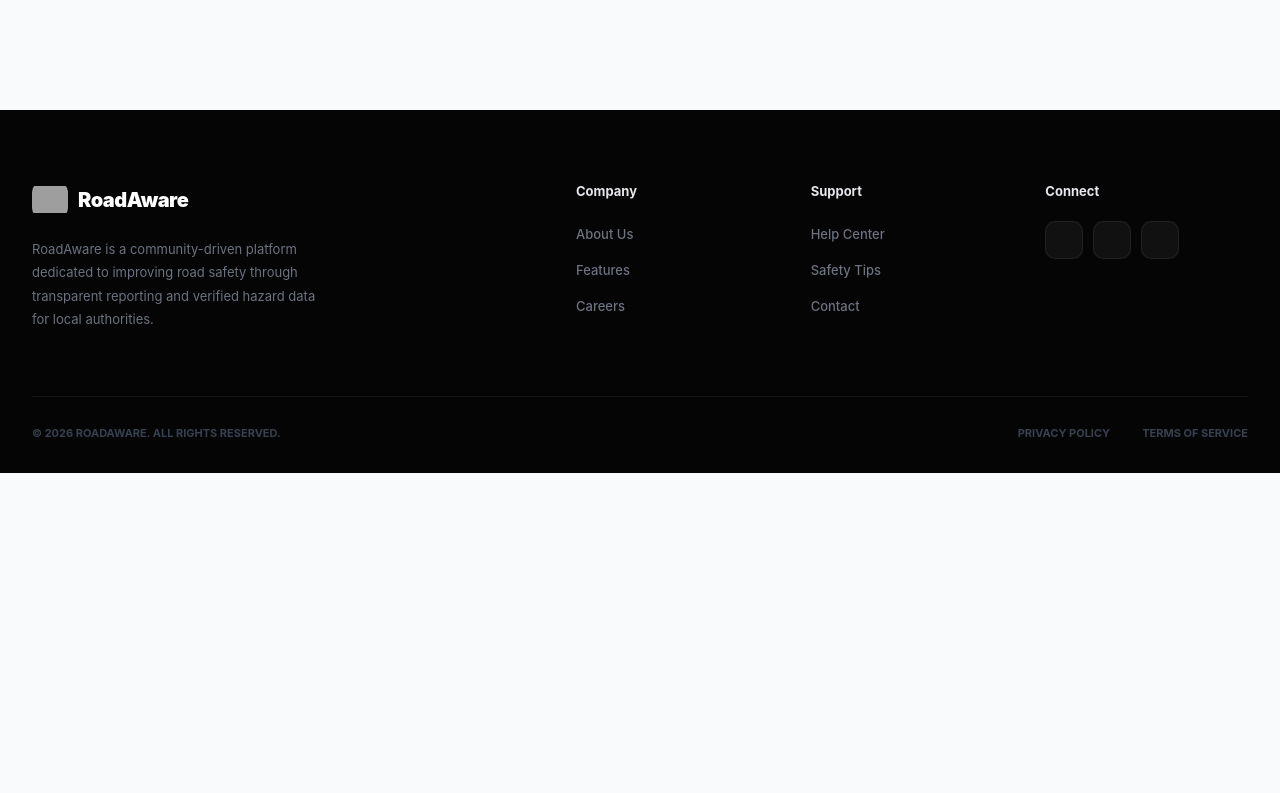
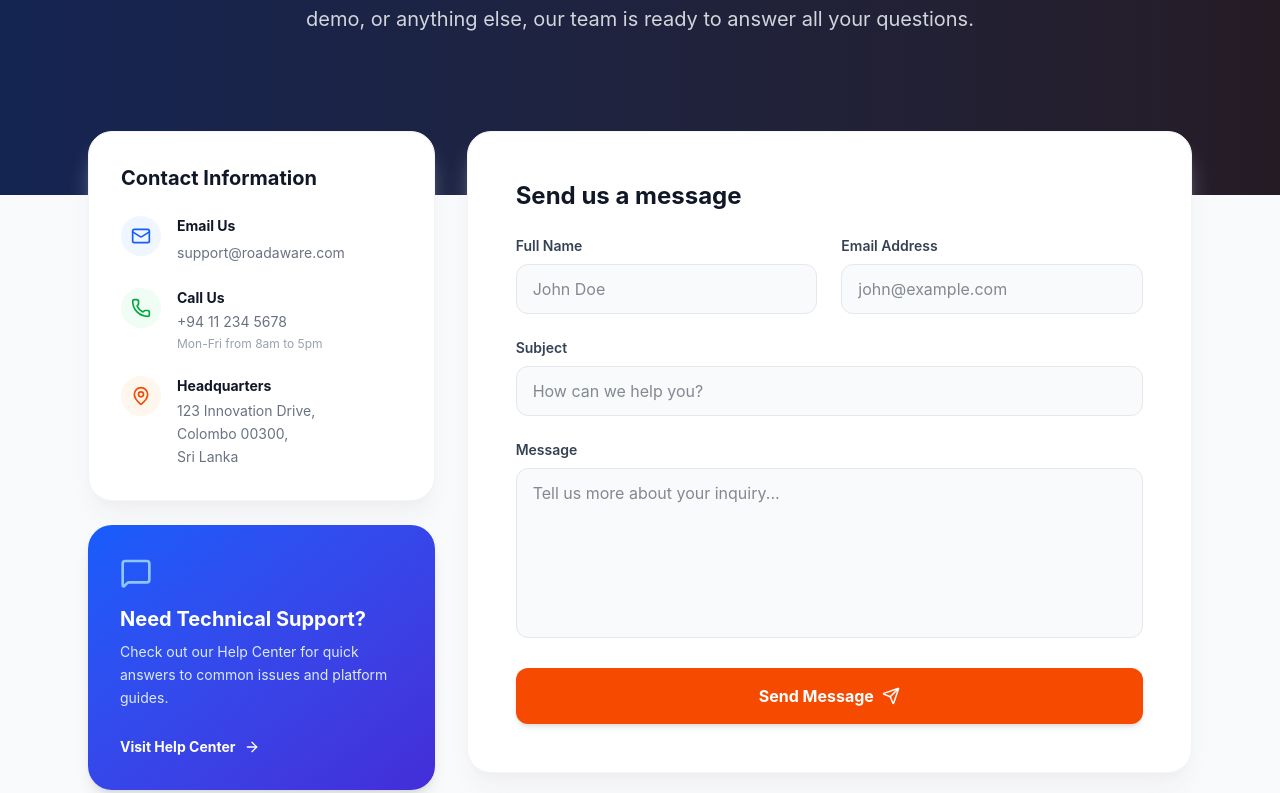
Before and after one commit to Pathum-Piyumal/RoadAware, a React (Vite) app in the folder frontend/: page /contact in a window 1280 px wide. Shown: the part 327-1120 px from the top of the page. Before the commit the page ends 800 px from the top, so only its background shows below. Built offline with nearby package versions, Linux system fonts and the light colour scheme; no server answers; grey boxes are pictures that could not be loaded; a web font is replaced by a local one.

Commit message:
Add contact page and update app layout components

```diff
--- a/frontend/src/App.jsx
+++ b/frontend/src/App.jsx
@@ -31,6 +31,7 @@ import Features from './pages/public/Features';
 import Careers from './pages/public/Careers';
 import HelpCenter from './pages/public/HelpCenter';
 import SafetyTips from './pages/public/SafetyTips';
+import Contact from './pages/public/Contact';
 
 // Auth Pages
 import Login from './pages/auth/Login';
@@ -73,6 +74,7 @@ function AppContent() {
           <Route path="/careers" element={<Careers />} />
           <Route path="/help-center" element={<HelpCenter />} />
           <Route path="/safety-tips" element={<SafetyTips />} />
+          <Route path="/contact" element={<Contact />} />
           <Route path="/hazard/:id" element={<HazardDetails />} />
           <Route path="/map" element={<ProtectedRoute><HazardMap /></ProtectedRoute>} />
 
--- a/frontend/src/components/common/Footer.jsx
+++ b/frontend/src/components/common/Footer.jsx
@@ -28,7 +28,7 @@ const Footer = () => (
             { heading: 'Support',  links: [
                 { label: 'Help Center', path: '/help-center' },
                 { label: 'Safety Tips', path: '/safety-tips' },
-                { label: 'Contact', path: '#' }
+                { label: 'Contact', path: '/contact' }
             ] },
             { heading: 'Connect',  links: [] },
           ].map((col, i) => (
--- /dev/null
+++ b/frontend/src/pages/public/Contact.jsx
@@ -0,0 +1,190 @@
+import { Mail, MapPin, Phone, MessageSquare, Send, ArrowRight } from 'lucide-react';
+import { useState } from 'react';
+
+export default function Contact() {
+  const [formData, setFormData] = useState({ name: '', email: '', subject: '', message: '' });
+  const [isSubmitted, setIsSubmitted] = useState(false);
+
+  const handleSubmit = (e) => {
+    e.preventDefault();
+    // Simulate API call
+    setTimeout(() => {
+      setIsSubmitted(true);
+      setFormData({ name: '', email: '', subject: '', message: '' });
+    }, 1000);
+  };
+
+  const handleChange = (e) => {
+    setFormData({ ...formData, [e.target.name]: e.target.value });
+  };
+
+  return (
+    <div className="min-h-screen bg-gray-50 font-sans text-gray-900 pb-24">
+      {/* Hero Section */}
+      <section className="relative pt-32 pb-32 bg-[#0f172a] text-white overflow-hidden">
+        <div className="absolute inset-0 bg-gradient-to-r from-blue-900/40 to-orange-900/20 pointer-events-none" />
+        <div className="max-w-5xl mx-auto px-6 relative z-10 text-center">
+          <span className="text-orange-500 font-bold text-xs tracking-widest uppercase mb-4 block">Get in Touch</span>
+          <h1 className="text-5xl font-extrabold tracking-tight mb-6">
+            We'd love to hear from you
+          </h1>
+          <p className="text-xl text-gray-300 max-w-2xl mx-auto leading-relaxed mb-8">
+            Whether you have a question about features, trials, pricing, need a demo, or anything else, our team is ready to answer all your questions.
+          </p>
+        </div>
+      </section>
+
+      {/* Main Content */}
+      <section className="max-w-6xl mx-auto px-6 -mt-16 relative z-20">
+        <div className="grid lg:grid-cols-3 gap-8">
+
+          {/* Contact Information Cards */}
+          <div className="lg:col-span-1 space-y-6">
+            <div className="bg-white p-8 rounded-3xl border border-gray-100 shadow-xl shadow-gray-200/40">
+              <h3 className="text-xl font-bold text-gray-900 mb-6">Contact Information</h3>
+
+              <div className="space-y-6">
+                <div className="flex items-start gap-4">
+                  <div className="w-10 h-10 rounded-full bg-blue-50 text-blue-600 flex items-center justify-center flex-shrink-0">
+                    <Mail size={20} />
+                  </div>
+                  <div>
+                    <h4 className="text-sm font-bold text-gray-900 mb-1">Email Us</h4>
+                    <a href="mailto:support@roadaware.com" className="text-sm text-gray-500 hover:text-blue-600 transition-colors">support@roadaware.com</a>
+                  </div>
+                </div>
+
+                <div className="flex items-start gap-4">
+                  <div className="w-10 h-10 rounded-full bg-green-50 text-green-600 flex items-center justify-center flex-shrink-0">
+                    <Phone size={20} />
+                  </div>
+                  <div>
+                    <h4 className="text-sm font-bold text-gray-900 mb-1">Call Us</h4>
+                    <p className="text-sm text-gray-500">+94 11 234 5678</p>
+                    <p className="text-xs text-gray-400 mt-1">Mon-Fri from 8am to 5pm</p>
+                  </div>
+                </div>
+
+                <div className="flex items-start gap-4">
+                  <div className="w-10 h-10 rounded-full bg-orange-50 text-orange-600 flex items-center justify-center flex-shrink-0">
+                    <MapPin size={20} />
+                  </div>
+                  <div>
+                    <h4 className="text-sm font-bold text-gray-900 mb-1">Headquarters</h4>
+                    <p className="text-sm text-gray-500 leading-relaxed">
+                      123 Innovation Drive,<br />
+                      Colombo 00300,<br />
+                      Sri Lanka
+                    </p>
+                  </div>
+                </div>
+              </div>
+            </div>
+
+            {/* Support Box */}
+            <div className="bg-gradient-to-br from-blue-600 to-indigo-700 p-8 rounded-3xl text-white shadow-lg">
+              <MessageSquare className="text-blue-300 mb-4" size={32} />
+              <h3 className="text-xl font-bold mb-2">Need Technical Support?</h3>
+              <p className="text-blue-100 text-sm mb-6 leading-relaxed">
+                Check out our Help Center for quick answers to common issues and platform guides.
+              </p>
+              <a href="/help-center" className="inline-flex items-center text-sm font-bold text-white hover:text-blue-200 transition-colors">
+                Visit Help Center <ArrowRight size={16} className="ml-2" />
+              </a>
+            </div>
+          </div>
+
+          {/* Contact Form */}
+          <div className="lg:col-span-2">
+            <div className="bg-white p-8 md:p-12 rounded-3xl border border-gray-100 shadow-xl shadow-gray-200/40">
+              <h2 className="text-2xl font-bold text-gray-900 mb-6">Send us a message</h2>
+
+              {isSubmitted ? (
+                <div className="bg-green-50 border border-green-200 rounded-2xl p-8 text-center animate-in fade-in zoom-in duration-300">
+                  <div className="w-16 h-16 bg-green-100 text-green-600 rounded-full flex items-center justify-center mx-auto mb-4">
+                    <Send size={32} />
+                  </div>
+                  <h3 className="text-xl font-bold text-gray-900 mb-2">Message Sent!</h3>
+                  <p className="text-gray-600">Thank you for reaching out. Our team will get back to you within 24 hours.</p>
+                  <button
+                    onClick={() => setIsSubmitted(false)}
+                    className="mt-6 px-6 py-2 bg-white border border-gray-200 rounded-xl text-sm font-semibold hover:bg-gray-50 transition-colors"
+                  >
+                    Send Another Message
+                  </button>
+                </div>
+              ) : (
+                <form onSubmit={handleSubmit} className="space-y-6">
+                  <div className="grid md:grid-cols-2 gap-6">
+                    <div>
+                      <label htmlFor="name" className="block text-sm font-semibold text-gray-700 mb-2">Full Name</label>
+                      <input
+                        type="text"
+                        id="name"
+                        name="name"
+                        required
+                        value={formData.name}
+                        onChange={handleChange}
+                        className="w-full px-4 py-3 bg-gray-50 border border-gray-200 rounded-xl focus:outline-none focus:ring-2 focus:ring-orange-500 focus:bg-white transition-all"
+                        placeholder="John Doe"
+                      />
+                    </div>
+                    <div>
+                      <label htmlFor="email" className="block text-sm font-semibold text-gray-700 mb-2">Email Address</label>
+                      <input
+                        type="email"
+                        id="email"
+                        name="email"
+                        required
+                        value={formData.email}
+                        onChange={handleChange}
+                        className="w-full px-4 py-3 bg-gray-50 border border-gray-200 rounded-xl focus:outline-none focus:ring-2 focus:ring-orange-500 focus:bg-white transition-all"
+                        placeholder="john@example.com"
+                      />
+                    </div>
+                  </div>
+
+                  <div>
+                    <label htmlFor="subject" className="block text-sm font-semibold text-gray-700 mb-2">Subject</label>
+                    <input
+                      type="text"
+                      id="subject"
+                      name="subject"
+                      required
+                      value={formData.subject}
+                      onChange={handleChange}
+                      className="w-full px-4 py-3 bg-gray-50 border border-gray-200 rounded-xl focus:outline-none focus:ring-2 focus:ring-orange-500 focus:bg-white transition-all"
+                      placeholder="How can we help you?"
+                    />
+                  </div>
+
+                  <div>
+                    <label htmlFor="message" className="block text-sm font-semibold text-gray-700 mb-2">Message</label>
+                    <textarea
+                      id="message"
+                      name="message"
+                      required
+                      rows="6"
+                      value={formData.message}
+                      onChange={handleChange}
+                      className="w-full px-4 py-3 bg-gray-50 border border-gray-200 rounded-xl focus:outline-none focus:ring-2 focus:ring-orange-500 focus:bg-white transition-all resize-none"
+                      placeholder="Tell us more about your inquiry..."
+                    ></textarea>
+                  </div>
+
+                  <button
+                    type="submit"
+                    className="w-full flex items-center justify-center py-4 bg-orange-600 text-white font-bold rounded-xl shadow-md hover:bg-orange-700 transition-colors"
+                  >
+                    Send Message <Send size={18} className="ml-2" />
+                  </button>
+                </form>
+              )}
+            </div>
+          </div>
+
+        </div>
+      </section>
+    </div>
+  );
+}
```
